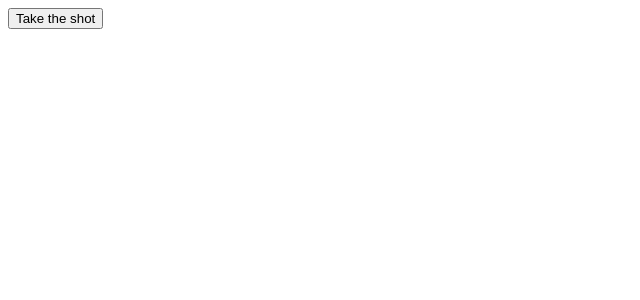
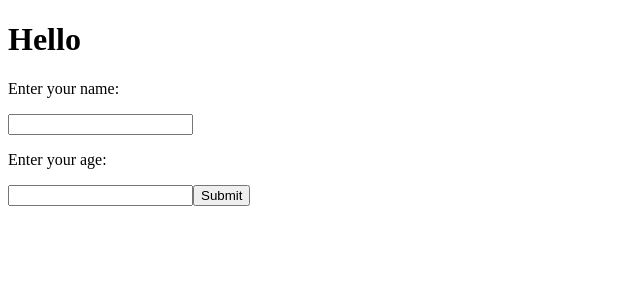
Before and after one commit to joshah-moors/jwt-frontend-react, a React (Create React App) app: page / in a window 1280 px wide. Shown: the top 300 px of the page, without its empty margins (0-640 px from the left). Built offline with nearby package versions, Linux system fonts and the light colour scheme.

Commit message:
React forms & validation

```diff
--- a/src/App.js
+++ b/src/App.js
@@ -65,41 +65,41 @@ Updating Methods:
     • getSnapshotBeforeUpdate()
     • componentDidUpdate()
 */
-//class Header extends React.Component {
-//  constructor(props) {
-//    super(props);
-//    this.state = {favoritecolor: "red"};
-//  }
-//  //static getDerivedStateFromProps(props, state) {
-//  //  return {favoritecolor: props.favcol};
-//  //}
-//  //shouldComponentUpdate() {
-//  //  return true;
-//  //}
-//  //changeColor = () => {
-//  //  this.setState({favoritecolor: "blue"});
-//  //}
-//  componentDidMount() {
-//    setTimeout(() => {
-//      this.setState({favoritecolor: "yellow"})
-//    }, 1000)
-//  }
-//  getSnapshotBeforeUpdate(prevProps, prevState) {
-//    document.getElementById("div1").innerHTML = "Before the update, favorite was " + prevState.favoritecolor;
-//  }
-//  componentDidUpdate() {
-//    document.getElementById("div2").innerHTML = "The updated favorite is " + this.state.favoritecolor;
-//  }
-//  render() {
-//    return (
-//      <div>
-//        <h1>My Favorite Color is {this.state.favoritecolor}</h1>
-//        <div id="div1"></div>
-//        <div id="div2"></div>
-//      </div>
-//    );
-//  }
-//}
+class Header extends React.Component {
+  constructor(props) {
+    super(props);
+    this.state = {favoritecolor: "red"};
+  }
+  //static getDerivedStateFromProps(props, state) {
+  //  return {favoritecolor: props.favcol};
+  //}
+  //shouldComponentUpdate() {
+  //  return true;
+  //}
+  //changeColor = () => {
+  //  this.setState({favoritecolor: "blue"});
+  //}
+  componentDidMount() {
+    setTimeout(() => {
+      this.setState({favoritecolor: "yellow"})
+    }, 1000)
+  }
+  getSnapshotBeforeUpdate(prevProps, prevState) {
+    document.getElementById("div1").innerHTML = "Before the update, favorite was " + prevState.favoritecolor;
+  }
+  componentDidUpdate() {
+    document.getElementById("div2").innerHTML = "The updated favorite is " + this.state.favoritecolor;
+  }
+  render() {
+    return (
+      <div>
+        <h1>My Favorite Color is {this.state.favoritecolor}</h1>
+        <div id="div1"></div>
+        <div id="div2"></div>
+      </div>
+    );
+  }
+}
 
 /*
 Unmounting phase of component lifecycle
@@ -159,4 +159,61 @@ class Football extends React.Component {
   }
 }
 
-export default Football;
+/*
+    FORMS
+*/
+class MyForm extends React.Component {
+  constructor(props) {
+    super(props);
+    this.state = {
+      username: '',
+      age: null,
+    };
+  }
+  mySubmitHandler = (event) => {
+    event.preventDefault();
+    let age = this.state.age;
+    if (!Number(age)) {
+      alert("Your age must be a number");
+    }
+    alert("You are submitting " + this.state.username);
+  }
+  myChangeHandler = (event) => {
+    //this.setState({username: event.target.value});
+    let nam = event.target.name;
+    let val = event.target.value;
+    // could put form validation here
+    this.setState({[nam]: val});
+  }
+  render() {
+    //let header = "";
+    //if (this.state.username) {
+    //  header = <h1>Hello {this.state.username}</h1>
+    //} else {
+    //  header = "";
+    //}
+    return (
+      <form onSubmit={this.mySubmitHandler}>
+        <h1>Hello {this.state.username} {this.state.age}</h1>
+        <p>Enter your name:</p>
+        <input
+          type='text'
+          name='username'
+          onChange={this.myChangeHandler}
+        />
+        <p>Enter your age:</p>
+        <input
+          type='text'
+          name='age'
+          onChange={this.myChangeHandler}
+        />
+        <input
+          type="submit"
+        />
+      </form>
+    );
+  }
+}
+
+
+export default MyForm;
--- a/src/index.js
+++ b/src/index.js
@@ -1,7 +1,7 @@
 import React from 'react';
 import ReactDOM from 'react-dom';
-import Football from './App.js';
+import MyForm from './App.js';
 
 //const myelement = <Car brand="Ford" />;
 
-ReactDOM.render(<Football />, document.getElementById('root'));
+ReactDOM.render(<MyForm />, document.getElementById('root'));
```
